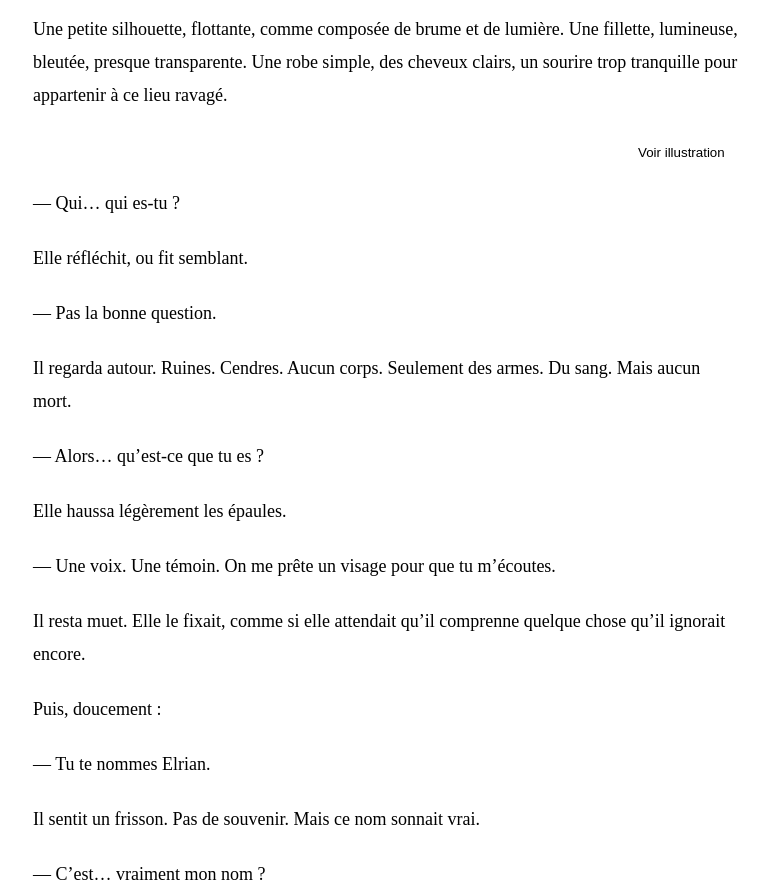
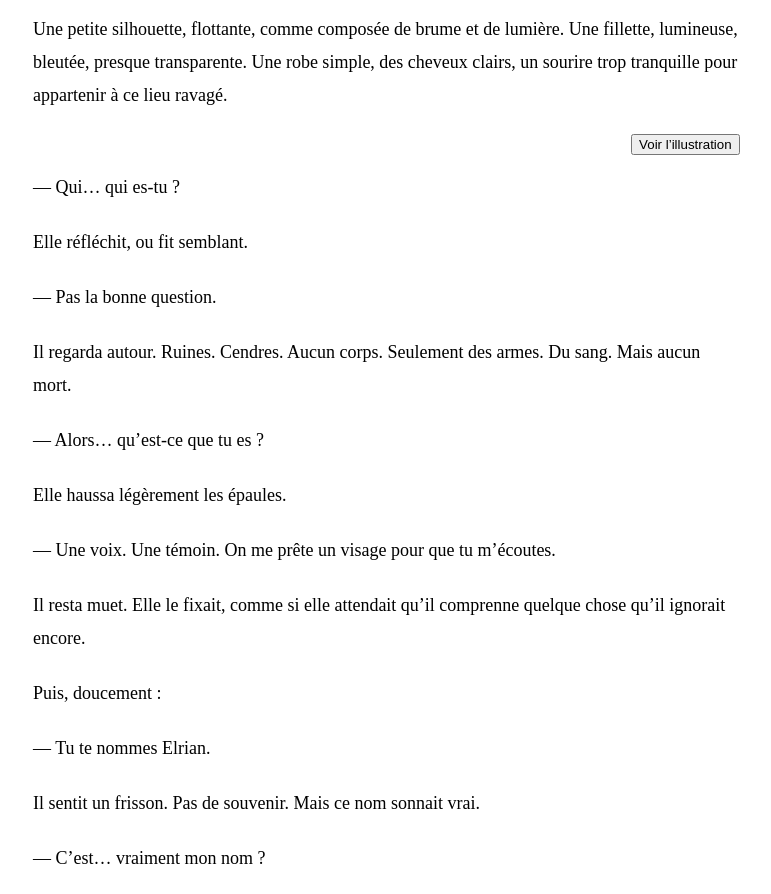
Before and after one commit to Soren-Mora/Mora, a plain HTML site: page romans/mora-t1/chapitre-01.html in a window 1280 px wide. Shown: the part 1780-2674 px from the top of the page, without its empty margins (57-828 px from the left). Drawn offline with Linux system fonts and the light colour scheme.

Commit message:
Update chapitre-01.html

```diff
--- a/romans/mora-t1/chapitre-01.html
+++ b/romans/mora-t1/chapitre-01.html
@@ -155,8 +155,8 @@
       <p>Elle était là.</p>
 
       <p>Une petite silhouette, flottante, comme composée de brume et de lumière. Une fillette, lumineuse, bleutée, presque transparente. Une robe simple, des cheveux clairs, un sourire trop tranquille pour appartenir à ce lieu ravagé.</p>
-      <div class="inline-illustration">
-  <button class="btn" data-open="art2">Voir illustration</button>
+<div class="inline-illustration">
+<button class="img-btn" data-open="art2">Voir l’illustration</button>
 </div>
       <p>— Qui… qui es-tu ?</p>
 
```
